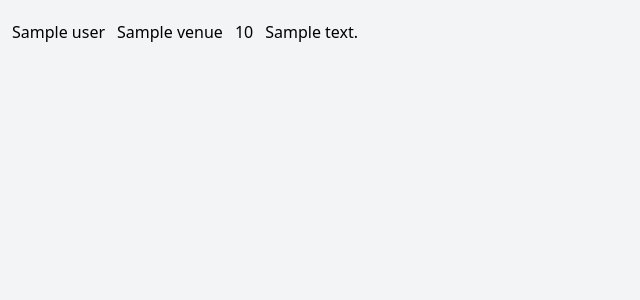
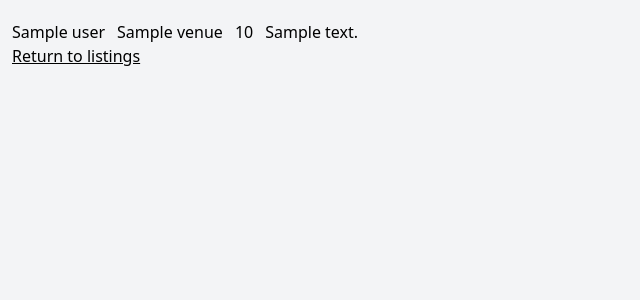
Before and after one commit to LloydTao/tickexe, a Django app: template backend/listings/templates/listings/listing_detail.html in a window 1280 px wide. Shown: the top 300 px of the page, without its empty margins (0-640 px from the left). Run offline with Django 3.2, Linux system fonts and the light colour scheme; the template is opened without the code that fills it: most values are stand-ins (such as "Sample title", 1, 10 or a date in 2020); style sheets or scripts are compiled from the project's sources.

Commit message:
Add links to listing detail

```diff
--- a/backend/listings/templates/listings/listing_detail.html
+++ b/backend/listings/templates/listings/listing_detail.html
@@ -15,5 +15,14 @@
         <li>{{ listing.price }}</li>
         <li>{{ listing.description }}</li>
     </ul>
+    <ul>
+        {% if listing.user == request.user %}
+        <li><a href="{% url 'listing-update' listing.id %}" class="underline">Edit</a></li>
+        <li><a href="{% url 'listing-delete' listing.id %}" class="underline">Delete</a></li>
+        {% endif %}
+    </ul>
+    <ul>
+        <li><a href="/" class="underline">Return to listings</a></li>
+    </ul>
 </div>
 {% endblock body %}
```
